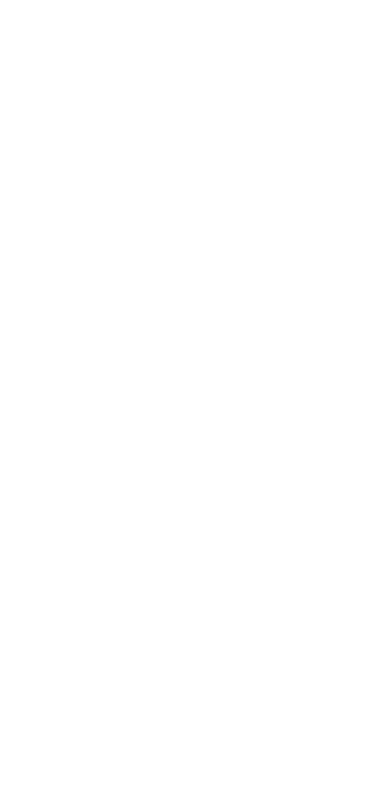
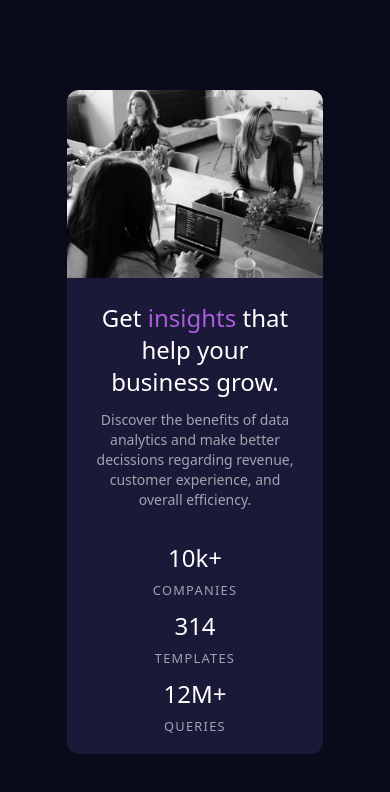
Before and after one commit to aliprg0/stats_preview_card_component, a website: page index.html in a window 390 px wide. Drawn offline with nearby package versions, Linux system fonts and the light colour scheme.

Commit message:
fixed sized for mobile

```diff
--- a/index.html
+++ b/index.html
@@ -1,19 +1,64 @@
 <!DOCTYPE html>
 <html lang="en">
-<head>
-  <meta charset="UTF-8">
-  <meta name="viewport" content="width=device-width, initial-scale=1.0">
+  <head>
+    <meta charset="UTF-8" />
+    <meta name="viewport" content="width=device-width, initial-scale=1.0" />
+    <!-- displays site properly based on user's device -->
 
-  <link rel="icon" type="image/png" sizes="32x32" href="./images/favicon-32x32.png">
+    <link
+      rel="icon"
+      type="image/png"
+      sizes="32x32"
+      href="./images/favicon-32x32.png"
+    />
 
-  <title>Frontend Mentor | Stats preview card component</title>
+    <title>Frontend Mentor | Stats preview card component</title>
 
-  <script src="https://cdn.tailwindcss.com"></script>
-
-</head>
-<body>
-
-
-
-</body>
+    <link rel="stylesheet" href="./dist/output.css" />
+  </head>
+  <body class="flex justify-center items-center min-h-screen bg-very-dark-blue">
+    <div
+      class="max-w-[16rem] bg-dark-desaturated-blue rounded-xl overflow-hidden "
+    >
+      <div class="">
+        <img src="./images/image-header-mobile.jpg" alt="Image File" />
+      </div>
+      <div class="pt-6 px-7 text-center text-white text-2xl">
+        <span class="decoration-8"
+          >Get <span class="text-soft-violet">insights</span> that help your
+          business grow.</span
+        >
+        <p class="text-sm mt-3 text-slightly-transparent-white">
+          Discover the benefits of data analytics and make better decissions
+          regarding revenue, customer experience, and overall efficiency.
+        </p>
+        <div class="mt-8">
+          <div class="">
+            <div class="text-md font-medium">10k+</div>
+            <div
+              class="text-slightly-transparent-white text-[0.8rem] tracking-widest"
+            >
+              COMPANIES
+            </div>
+          </div>
+          <div class="mt-1">
+            <div class="text-md font-medium">314</div>
+            <div
+              class="text-slightly-transparent-white text-[0.8rem] tracking-widest"
+            >
+              TEMPLATES
+            </div>
+          </div>
+          <div class="mt-1 pb-3">
+            <div class="text-md font-medium">12M+</div>
+            <div
+              class="text-slightly-transparent-white text-[0.8rem] tracking-widest"
+            >
+              QUERIES
+            </div>
+          </div>
+        </div>
+      </div>
+    </div>
+  </body>
 </html>
--- /dev/null
+++ b/package.json
@@ -0,0 +1,5 @@
+{
+  "devDependencies": {
+    "tailwindcss": "^3.1.8"
+  }
+}
--- /dev/null
+++ b/src/input.css
@@ -0,0 +1,3 @@
+@tailwind base;
+@tailwind components;
+@tailwind utilities;
--- /dev/null
+++ b/tailwind.config.js
@@ -0,0 +1,16 @@
+/** @type {import('tailwindcss').Config} */
+module.exports = {
+  content: ["./*.html"],
+  theme: {
+    extend: {},
+    colors: {
+      "very-dark-blue": "hsl(233, 47%, 7%)",
+      "dark-desaturated-blue": "hsl(244, 38%, 16%)",
+      "soft-violet": "hsl(277, 64%, 61%)",
+      'white': "hsl(0, 0%, 100%)",
+      "slightly-transparent-white": "hsla(0, 0%, 100%, 0.75)",
+      "slightly-transparent-white": "hsla(0, 0%, 100%, 0.6)",
+    },
+  },
+  plugins: [],
+};
```
Also changed, not shown: style-guide.md (+3 -3 lines), dist/output.css (added), 1 other file.
